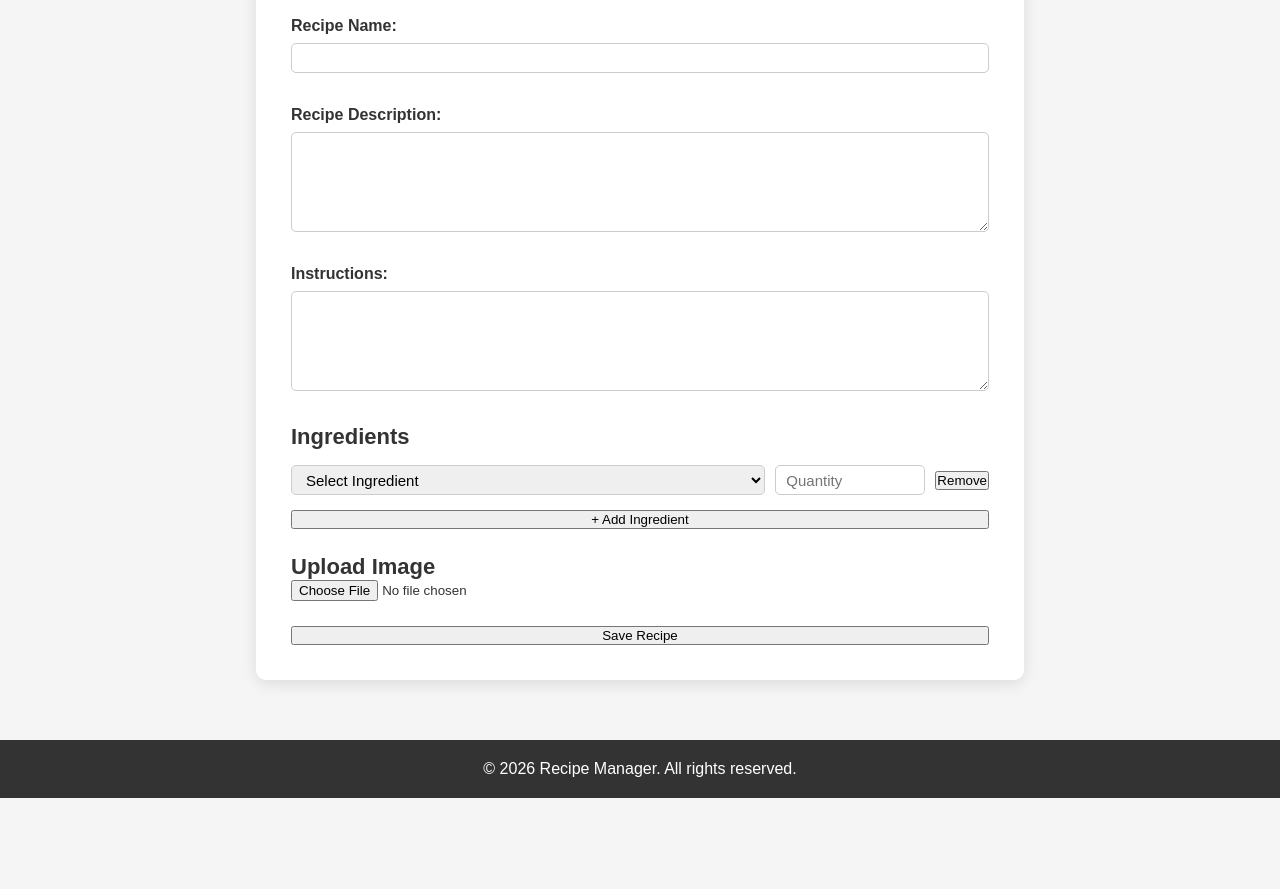
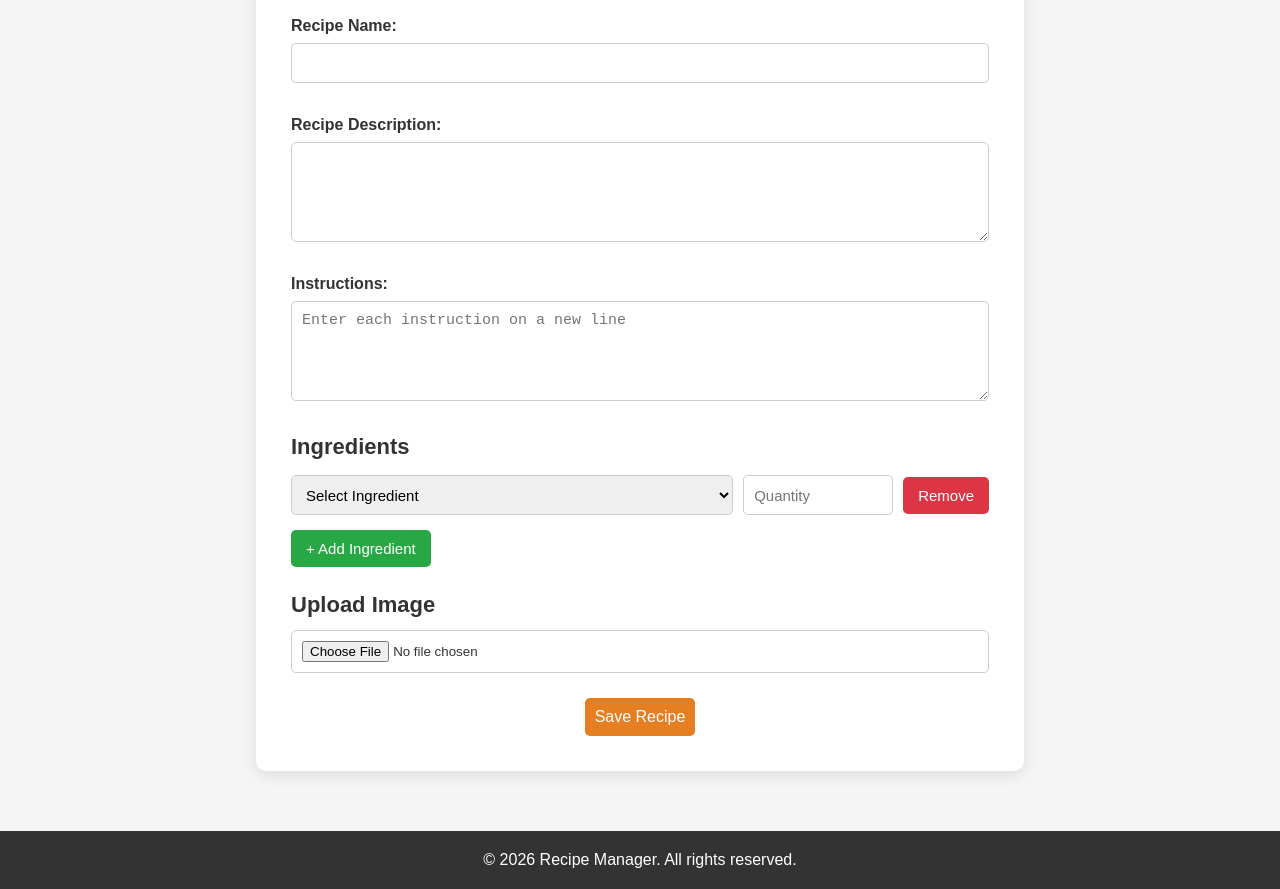
Before and after one commit to NirjalDahal/RecipeManagementSystem, a plain HTML site: page recipe-form.html in a window 1280 px wide. Shown: the part 202-1091 px from the top of the page. Before the commit the page ends 1000 px from the top, so only its background shows below. Drawn offline with Linux system fonts and the light colour scheme.

Commit message:
Updated recipe list and recipe form page

```diff
--- a/css/recipe.css
+++ b/css/recipe.css
@@ -207,20 +207,23 @@ nav a:hover {
 }
 
 .form-group input,
-.form-group textarea,
 .ingredient-row input,
 .ingredient-row select {
   border: 1px solid #ccc;
   font-size: 15px;
   width: 100%;
-  height: 30px;
-  padding: 5px 10px;
+  height: 40px;
+  padding: 8px 10px;
   border-radius: 5px;
-  box-sizing: border-box;
 }
 
 .form-group textarea {
+  width: 100%;
   min-height: 100px;
+  padding: 10px;
+  border: 1px solid #ccc;
+  border-radius: 5px;
+  font-size: 15px;
   resize: vertical;
 }
 
@@ -259,8 +262,64 @@ nav a:hover {
   flex: 1;
 }
 
-.ingredient-row input{
+.ingredient-row input {
   width: 150px;
+}
+
+.remove-btn {
+  padding: 10px 15px;
+  background-color: #dc3545;
+  color: white;
+  cursor: pointer;
+  border: none;
+  border-radius: 5px;
+  font-size: 15px;
+}
+
+.remove-btn:hover {
+  background-color: #bb2d3b;
+}
+
+#add-btn {
+  align-self: flex-start;
+  padding: 10px 15px;
+  border: none;
+  border-radius: 5px;
+  background-color: #28a745;
+  color: white;
+  cursor: pointer;
+  font-size: 15px;
+}
+
+#add-btn:hover {
+  background-color: #218838;
+}
+
+.image-section {
+  display: flex;
+  flex-direction: column;
+  gap: 12px;
+}
+
+.image-section input {
+  border: 1px solid #ccc;
+  padding: 10px;
+  border-radius: 5px;
+}
+
+#save-btn {
+  align-self: center;
+  padding: 10px;
+  background-color: #e67e22;
+  color: white;
+  border: none;
+  border-radius: 5px;
+  cursor: pointer;
+  font-size: 16px;
+}
+
+#save-btn:hover {
+  background-color: #d35400;
 }
 
 @media (max-width: 800px) {
--- a/recipe-form.html
+++ b/recipe-form.html
@@ -36,7 +36,10 @@
 
         <div class="form-group">
           <label for="instruction">Instructions:</label>
-          <textarea id="instruction"></textarea>
+          <textarea
+            id="instruction"
+            placeholder="Enter each instruction on a new line"
+          ></textarea>
           <span class="error" id="instructionError"></span>
         </div>
 
@@ -50,10 +53,10 @@
 
             <input type="number" placeholder="Quantity" min="0" />
 
-            <button type="button">Remove</button>
+            <button type="button" class="remove-btn">Remove</button>
           </div>
 
-          <button type="button">+ Add Ingredient</button>
+          <button type="button" id="add-btn">+ Add Ingredient</button>
         </div>
 
         <div class="image-section">
@@ -61,7 +64,7 @@
           <input type="file" id="recipeImage" accept="image/*" />
         </div>
 
-        <button type="submit">Save Recipe</button>
+        <button type="submit" id="save-btn">Save Recipe</button>
       </form>
     </main>
     <footer class="footer">
```
Also changed, not shown: recipe.html (+1 -2 lines).
